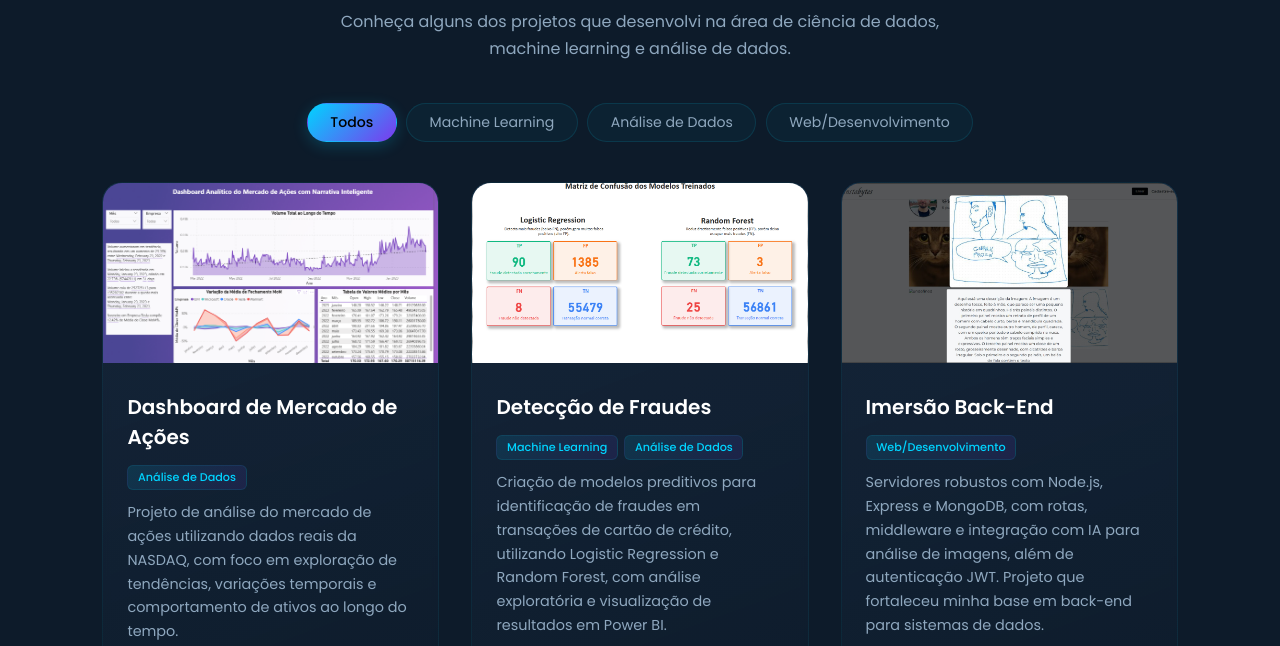
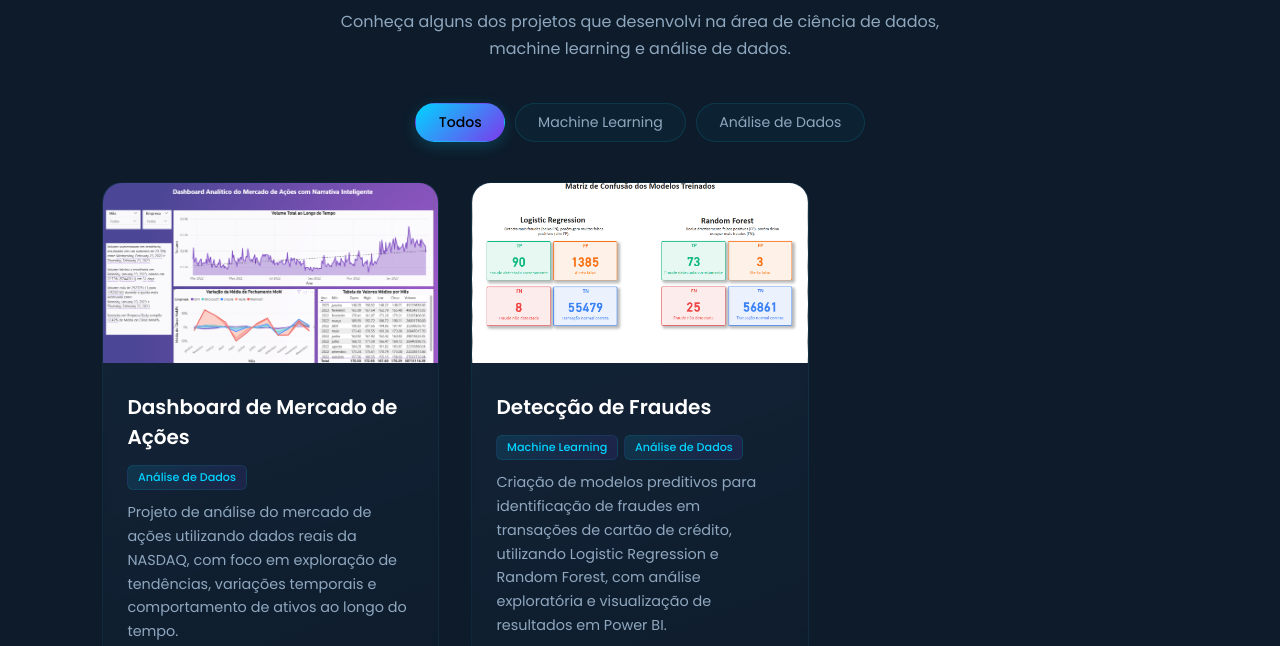
Before and after one commit to GabrielProzin/Portfolio, a website: page Portfólio/index.html in a window 1280 px wide. Shown: the part 1755-2401 px from the top of the page. Drawn offline with nearby package versions, Linux system fonts and the light colour scheme.

Commit message:
Ajustando projeto de portfólio

```diff
--- a/Portfólio/index.html
+++ b/Portfólio/index.html
@@ -118,7 +118,7 @@
       <button class="active" data-filter="all">Todos</button>
       <button data-filter="ml">Machine Learning</button>
       <button data-filter="analise">Análise de Dados</button>
-      <button data-filter="web">Web/Desenvolvimento</button>
+      <!-- <button data-filter="web">Web/Desenvolvimento</button> -->
     </div>
 
     <div class="project-list" id="project-list">
--- a/Portfólio/scripts.js
+++ b/Portfólio/scripts.js
@@ -36,7 +36,7 @@ const projects = [
    github: "https://github.com/GabrielProzin/credit-card-fraud-detection-ml-bi",
    live: "",
   },
-  {
+/*   {
     title: "Imersão Back-End",
     description: "Servidores robustos com Node.js, Express e MongoDB, com rotas, middleware e integração com IA para análise de imagens, além de autenticação JWT. Projeto que fortaleceu minha base em back-end para sistemas de dados.",
     image: "ImgProjeto/imagem_2024-12-03_110024271.png",
@@ -44,7 +44,7 @@ const projects = [
     category: "web",
     github: "https://github.com/GabrielProzin/ImersaoBackEnd",
     live: "",
-  },
+  }, */
   // ======================================================
   // Adicione novos projetos de Ciência de Dados abaixo.
   // Exemplo:
```
